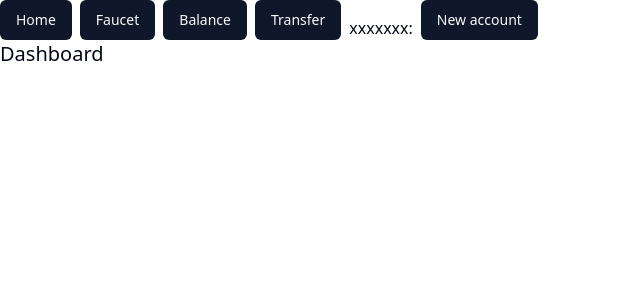
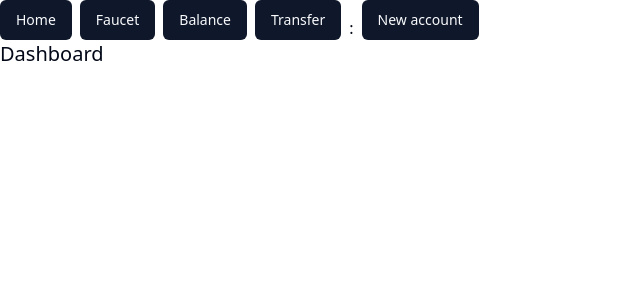
Before and after one commit to aadelop/faucet-eth, a React (Vite) app in the folder front/: page / in a window 1280 px wide. Shown: the top 300 px of the page, without its empty margins (0-640 px from the left). Built offline with nearby package versions, Linux system fonts and the light colour scheme.

Commit message:
Cleared global state acc to be empty at the beginning

```diff
--- a/front/src/App.tsx
+++ b/front/src/App.tsx
@@ -24,7 +24,7 @@ export const UserContext = createContext({});
 
 export default function App() {
   const [state, setState] = useState({
-    acc:"xxxxxxx",
+    acc:"",
   });
   return <UserContext.Provider value={{state, setState}}>
             <RouterProvider router={router}/>
```
